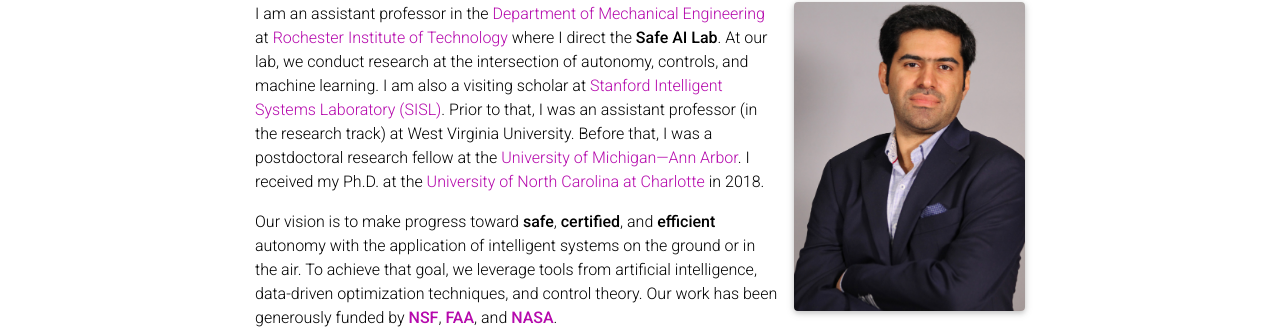
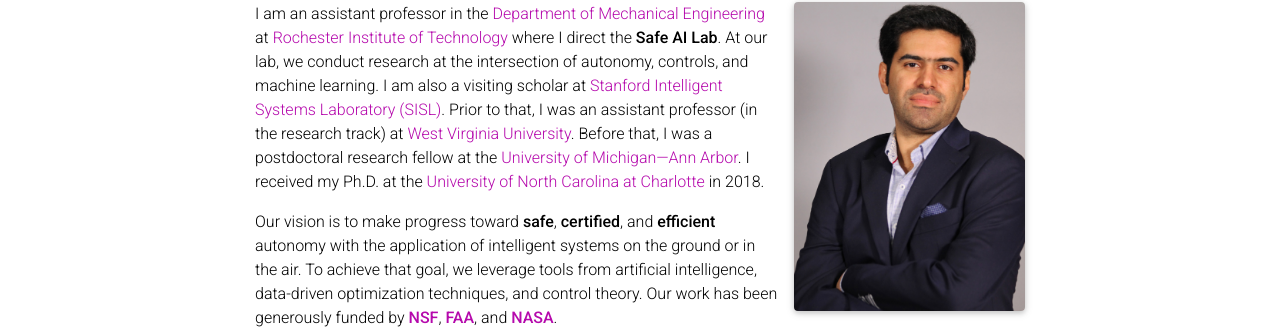
Before and after one commit to AliBaheri/alibaheri, a Jekyll site: the page built from _pages/about.md, in a window 1280 px wide and 900 px high. Shown: the part 198-527 px from the top of the window. Built offline with Jekyll 4.4.1, drawn with Linux system fonts in a browser that asks for light colours; nearby versions of some CDN libraries; comment, search, counter and statistics services are not loaded; a style sheet for code colours, icons or effects is not loaded; part of the change alters nothing that is shown.

```diff
--- a/_pages/about.md
+++ b/_pages/about.md
@@ -18,7 +18,7 @@ selected_papers: false # includes a list of papers marked as "selected={true}"
 social: true  # includes social icons at the bottom of the page
 ---
 
-I am an assistant professor in the [Department of Mechanical Engineering](https://www.rit.edu/engineering/department-mechanical-engineering) at [Rochester Institute of Technology](https://www.rit.edu/) where I direct the **Safe AI Lab**. At our lab, we conduct research at the intersection of autonomy, controls, and machine learning. I am also a visiting scholar at [Stanford Intelligent Systems Laboratory (SISL)](http://sisl.stanford.edu/). Prior to that, I was an assistant professor (in the research track) at West Virginia University. Before that, I was a postdoctoral research fellow at the [University of Michigan—Ann Arbor](https://umich.edu/). I received my Ph.D. at the [University of North Carolina at Charlotte](https://www.charlotte.edu/) in 2018.
+I am an assistant professor in the [Department of Mechanical Engineering](https://www.rit.edu/engineering/department-mechanical-engineering) at [Rochester Institute of Technology](https://www.rit.edu/) where I direct the **Safe AI Lab**. At our lab, we conduct research at the intersection of autonomy, controls, and machine learning. I am also a visiting scholar at [Stanford Intelligent Systems Laboratory (SISL)](http://sisl.stanford.edu/). Prior to that, I was an assistant professor (in the research track) at [West Virginia University](https://www.wvu.edu/). Before that, I was a postdoctoral research fellow at the [University of Michigan—Ann Arbor](https://umich.edu/). I received my Ph.D. at the [University of North Carolina at Charlotte](https://www.charlotte.edu/) in 2018.
 
 
 Our vision is to make progress toward **safe**, **certified**, and **efficient** autonomy with the application of intelligent systems on the ground or in the air. To achieve that goal, we leverage tools from artificial intelligence, data-driven optimization techniques, and control theory. Our work has been generously funded by **[NSF](https://www.nsf.gov/awardsearch/showAward?AWD_ID=2132060)**, **[FAA](https://media.statler.wvu.edu/news/2021/09/09/wvu-engineer-earns-federal-award-for-safety-validation-of-ai-based-avionic-systems)**, and **[NASA](https://media.statler.wvu.edu/news/2022/01/24/wvu-engineers-address-nasa-problems-through-artificial-intelligence)**.
```
